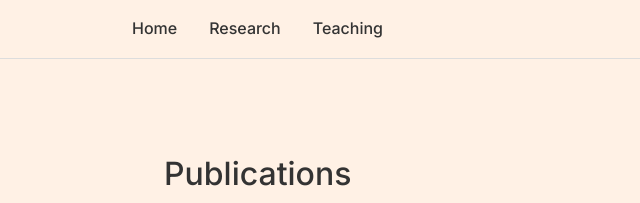
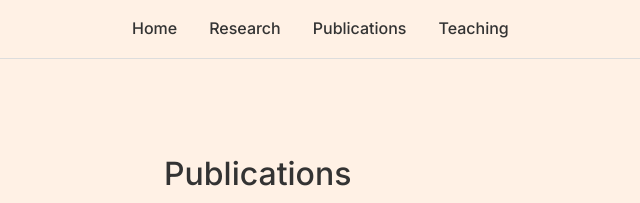
Before and after one commit to acauligi/acauligi.github.io, a Jekyll site: the page built from publications.markdown, in a window 1280 px wide. Shown: the top 203 px of the page, without its empty margins (8-648 px from the left). Built offline with Jekyll 4.4.1, drawn with Linux system fonts in a browser that asks for light colours.

Commit message:
Updating research tab link and adding publications link

```diff
--- a/_layouts/default.html
+++ b/_layouts/default.html
@@ -95,7 +95,8 @@
     <nav class="top-nav" style="background-color: #fff1e5; border-bottom: 1px solid #ddd; padding: 1rem 0; margin-bottom: 2rem;">
         <div style="max-width: 1000px; margin: 0 auto; display: flex; gap: 2rem;">
             <a href="/index" style="color: #333; text-decoration: none; font-weight: 500;">Home</a>
-            <a href="https://acelab.me.jhu.edu/" style="color: #333; text-decoration: none; font-weight: 500;">Research</a>
+            <a href="https://acelab.me.jhu.edu/research/" style="color: #333; text-decoration: none; font-weight: 500;">Research</a>
+            <a href="https://acelab.me.jhu.edu/publications/" style="color: #333; text-decoration: none; font-weight: 500;">Publications</a>
             <a href="/teaching" style="color: #333; text-decoration: none; font-weight: 500;">Teaching</a>
 
         </div>
--- a/_layouts/page.html
+++ b/_layouts/page.html
@@ -47,7 +47,8 @@
     <nav class="top-nav" style="background-color: #fff1e5; border-bottom: 1px solid #ddd; padding: 1rem 0; margin-bottom: 2rem;">
         <div style="max-width: 1000px; margin: 0 auto; display: flex; gap: 2rem;">
             <a href="/index" style="color: #333; text-decoration: none; font-weight: 500;">Home</a>
-            <a href="https://acelab.me.jhu.edu/" style="color: #333; text-decoration: none; font-weight: 500;">Research</a>
+            <a href="https://acelab.me.jhu.edu/research/" style="color: #333; text-decoration: none; font-weight: 500;">Research</a>
+            <a href="https://acelab.me.jhu.edu/publications/" style="color: #333; text-decoration: none; font-weight: 500;">Publications</a>
             <a href="/teaching" style="color: #333; text-decoration: none; font-weight: 500;">Teaching</a>
 
         </div>
```
